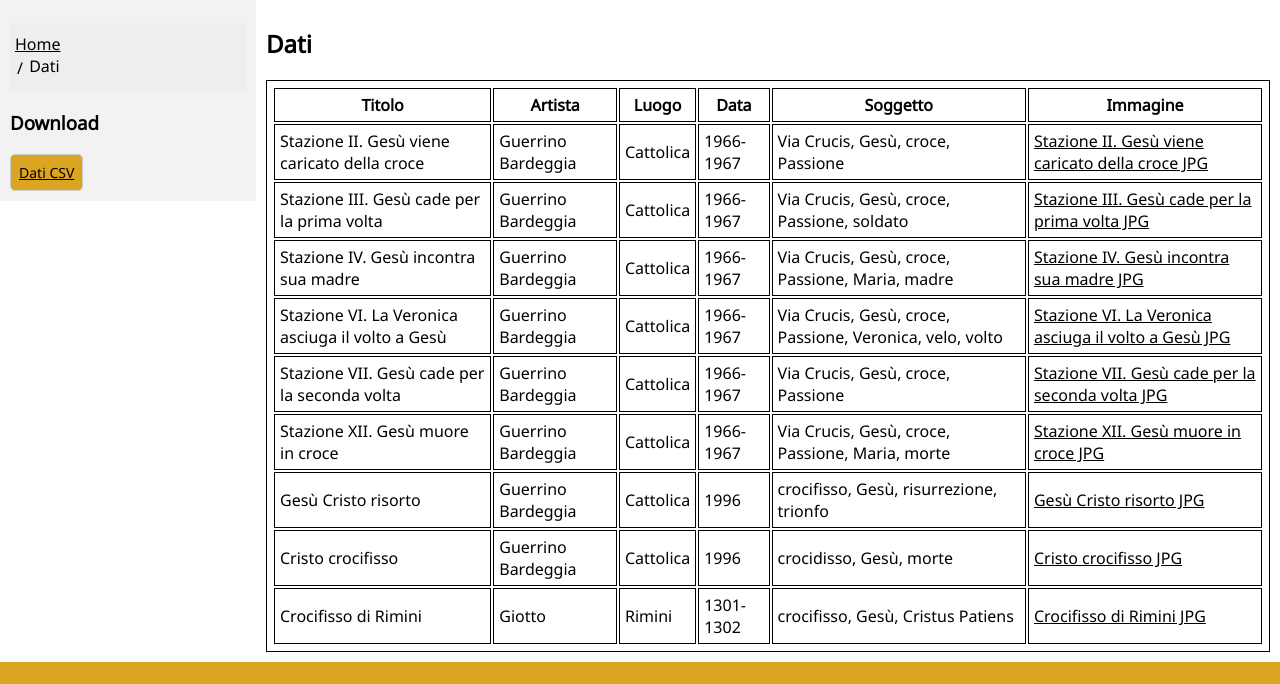
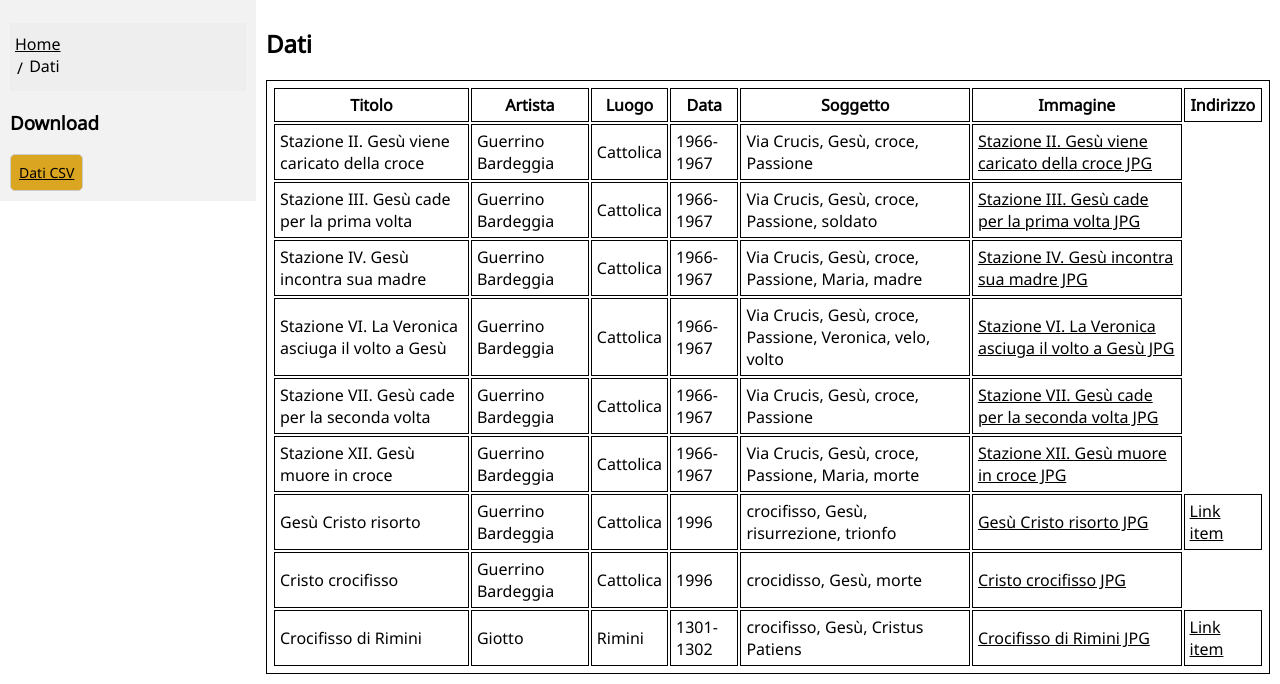
Before and after one commit to mariamaddalenamaffi/sito-web-esame, a plain HTML site: page dati.html in a window 1280 px wide. Shown: the part 251-935 px from the top of the page. Drawn offline with Linux system fonts and the light colour scheme.

Commit message:
Modifica indirizzo

```diff
--- a/dati.html
+++ b/dati.html
@@ -55,6 +55,7 @@
 					<th>Data</th>
 					<th>Soggetto</th>
 					<th>Immagine</th>
+					<th>Indirizzo</th>
 				</tr>
 
 				<tr>
@@ -118,6 +119,7 @@
 					<td>1996</td>
 					<td>crocifisso, Gesù, risurrezione, trionfo</td>
 					<td><a href="https://github.com/mariamaddalenamaffi/sito-web-esame/blob/main/images/bardeggia/cattgesù.jpg">Gesù Cristo risorto JPG</a></td>
+					<td><a href="https://github.com/mariamaddalenamaffi/sito-web-esame/blob/main/item.html">Link item</a></td>
 				</tr>
 
 				<tr>
@@ -136,6 +138,7 @@
 					<td>1301-1302</td>
 					<td>crocifisso, Gesù, Cristus Patiens</td>
 					<td><a href="https://github.com/mariamaddalenamaffi/sito-web-esame/blob/main/images/crocifissorimini.jpg">Crocifisso di Rimini JPG</a></td>
+					<td><a href="https://github.com/mariamaddalenamaffi/sito-web-esame/blob/main/itemgiotto.html">Link item</a></td>
 				</tr>
 			</table>
 
```
